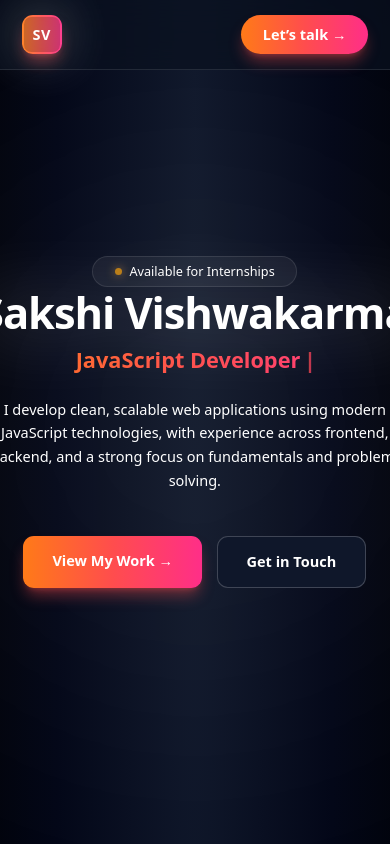
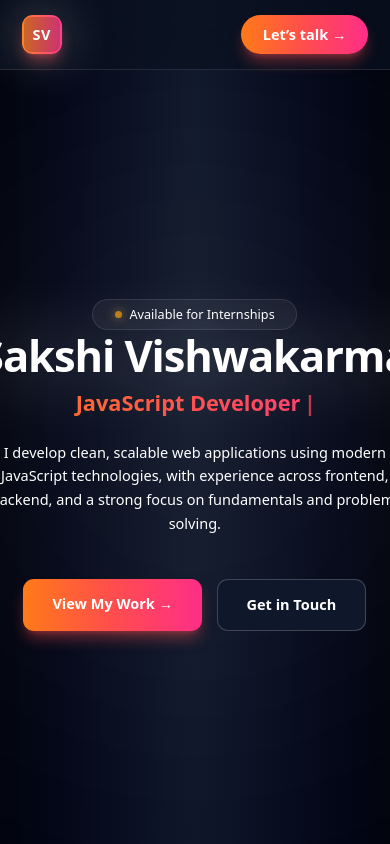
Before and after one commit to vishsakshi/myPortfolio, a React (Vite) app in the folder client/: page / in a window 390 px wide. Built offline with nearby package versions, Linux system fonts and the light colour scheme.

Commit message:
fixed phone responsiveness

```diff
--- a/client/src/components/Hero.jsx
+++ b/client/src/components/Hero.jsx
@@ -33,9 +33,12 @@
 
   return (
     <section
-      id= "home"
-      className="relative min-h-screen flex items-center justify-center
-      text-white px-6 md:px-10 overflow-hidden"
+      id="home"
+      className="
+    relative min-h-screen flex items-center justify-center
+    text-white px-6 md:px-10 overflow-hidden
+    pt-24 md:pt-0
+  "
     >
       {/* ORIGINAL BACKGROUND BLOBS */}
       <div className="absolute -top-32 -left-32
--- a/client/src/index.css
+++ b/client/src/index.css
@@ -33,6 +33,9 @@
 
 html{
   font-size: 14.5px;
+
+  scroll-behavior: smooth;
+  scroll-padding-top: 96px; /* navbar height */
 }
 
 
```
